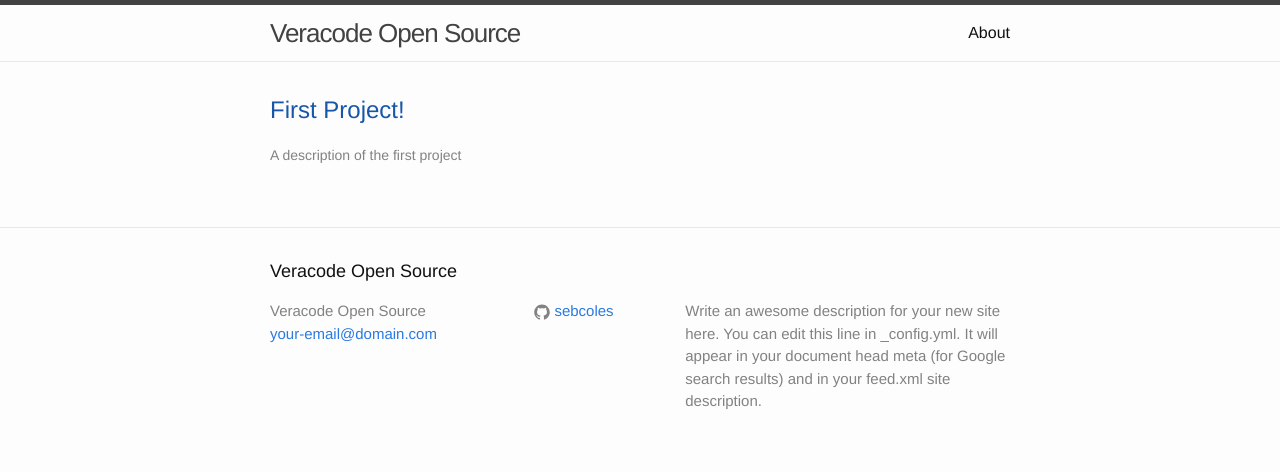
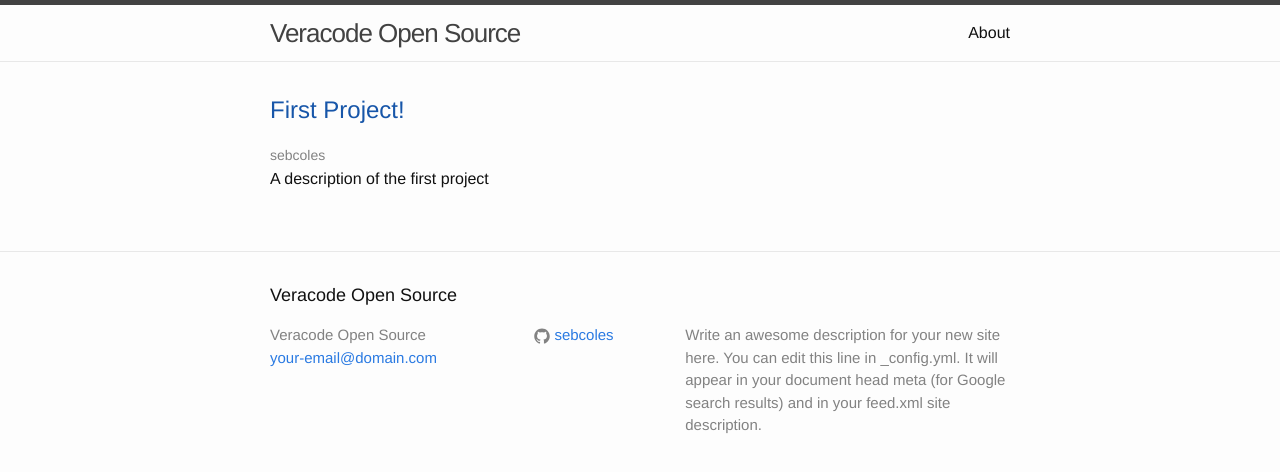
Before and after one commit to sebcoles/sebcoles.github.io, a Jekyll site: the page built from index.html, in a window 1280 px wide. Shown: the top 472 px of the page. Built offline with Jekyll 4.4.1, drawn with Linux system fonts in a browser that asks for light colours.

Commit message:
Update index.html

```diff
--- a/index.html
+++ b/index.html
@@ -10,7 +10,8 @@
         <h2>
           <a class="post-link" href="{{ post.githublink }}">{{ post.title }}</a>
         </h2>
-        <span class="post-meta">{{ post.description }}</span>
+        <span class="post-meta">{{ post.author }}</span>
+        <p>{{ post.description }}</p>
       </li>
     {% endfor %}
   </ul>
```
